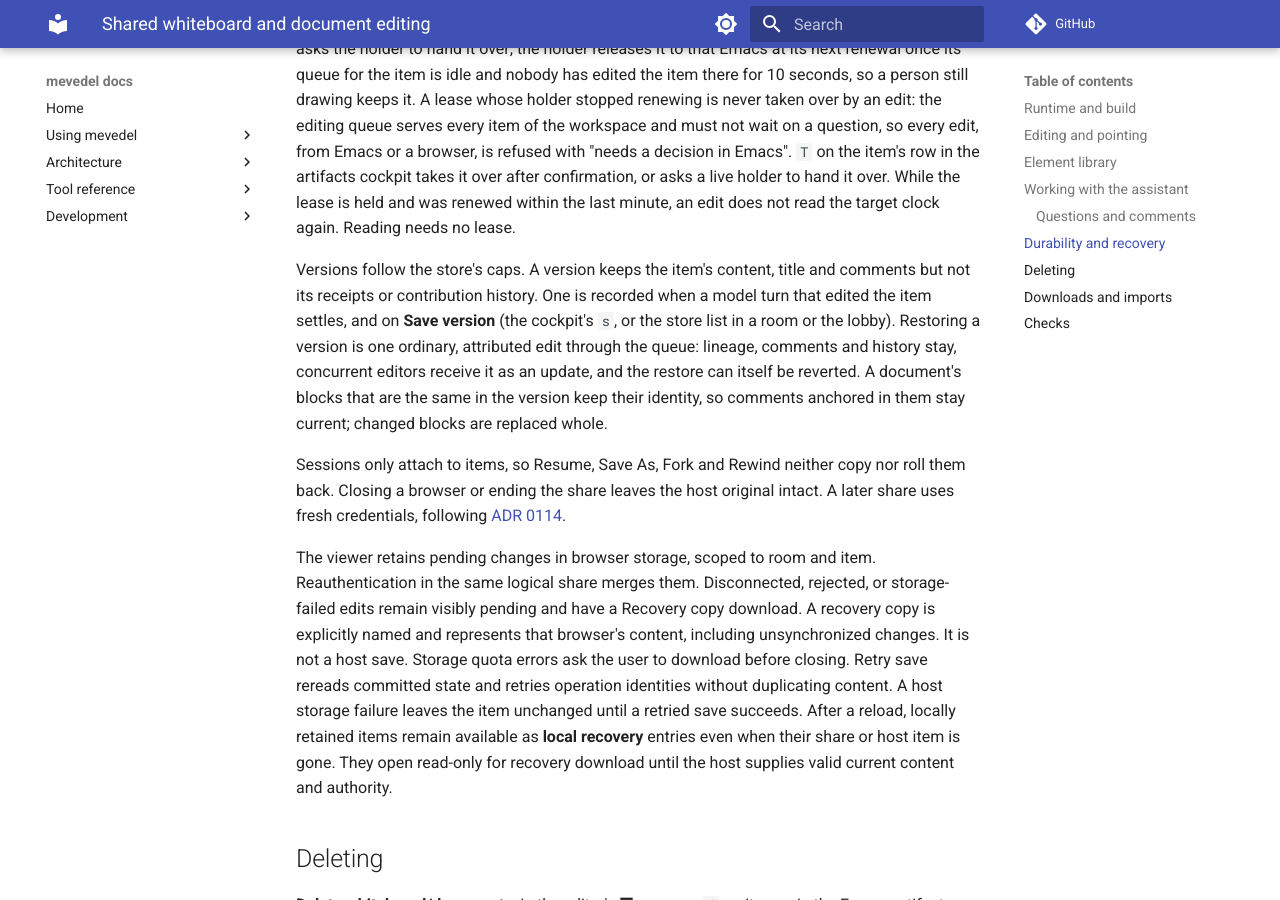
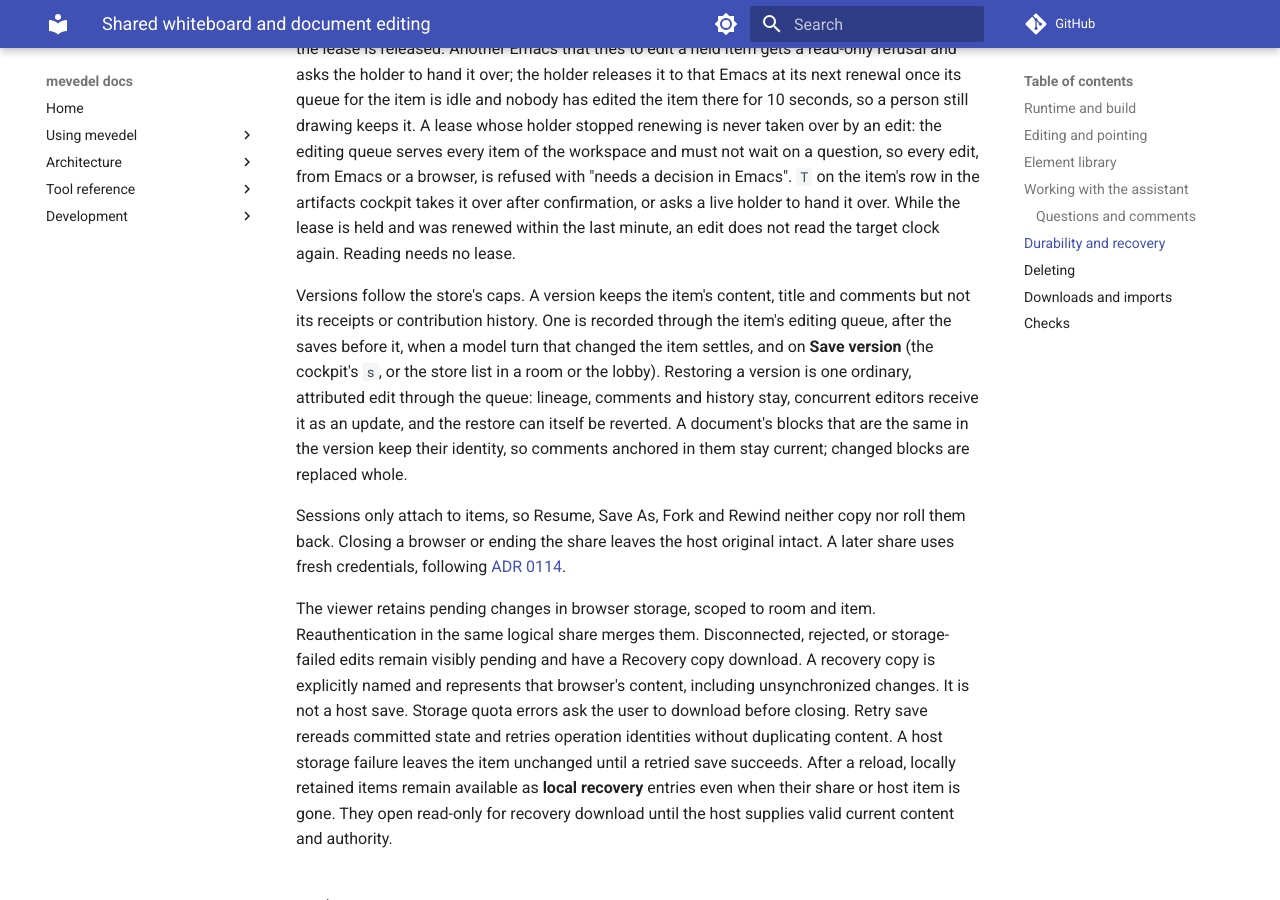
Before and after one commit to FrauH0lle/mevedel, an MkDocs documentation site: the page built from docs/shared-editing.md, in a window 1280 px wide and 900 px high, scrolled down 12503 px. Built offline with MkDocs 1.6.1 and Material for MkDocs 9.7.7, drawn with Linux system fonts in a browser that asks for light colours; comment, search, counter and statistics services are not loaded; some of the changed text lies outside the part shown.

Commit message:
perf(shared-editing): Version a turn's items in the queue from committed state
Every SharedEdit reply noted its item for a version when the turn
settled, including edits that changed nothing, so a turn of no-op
patches recorded copies that pushed real versions out of the 20-version
cap.  The turn-end version then read and parsed the item's whole state,
megabytes of contribution history it immediately discarded, inside
request teardown and outside the queue's check that the store's
connection is idle.

The queue now keeps each item's last committed state, reduced to what a
version holds, and a version reads it while this Emacs still holds the
item; a mutation starting on the item drops it until it commits.  The
turn-end version runs as a queued job, after the saves before it.
`mevedel-shared-editing-save-version' keeps its synchronous contract for
Save version in the cockpit and the browsers, which now also skip the
read.  mevedel-turn.el is unchanged: `mevedel-artifact-store-save-version'
is its only caller and ignores the return value.

benchmark-run, one version of a local 2.7 MB state of small history
objects: reading and reducing it 59 ms and one GC per version; from the
committed state 8 us, no GC.  Over TRAMP the 6.7 MB transfer goes too.

* mevedel-tool-editing.el (mevedel-tool-editing--call): Note an item for
a version only when the edit created it or recorded a contribution.
* mevedel-shared-editing.el (mevedel-shared-editing--version-content):
Replace with...
(mevedel-shared-editing--version-state): ...this, returning the plist.
(mevedel-shared-editing-save-version): Use the committed state while
the lease is held.
(mevedel-shared-editing-save-version-later): New.
(mevedel-shared-editing--runtime): Add `:committed'.
(mevedel-shared-editing--accept): Keep the committed state.
(mevedel-shared-editing--drain): Drop it when a mutation starts; run
the new `version' action.
* mevedel-artifact-store.el (mevedel-artifact-store-save-version):
Version an item through its queue.
* scripts/migrate-artifacts-to-store.el: Follow.
* test/test-mevedel-shared-editing.el
(mevedel-shared-editing-save-version): The committed state serves only
while held.
(mevedel-shared-editing-save-version-later): New test.
* test/test-mevedel-artifact-store.el
(mevedel-artifact-store-save-version): New test.
* test/test-mevedel-tool-editing.el (mevedel-tool-editing-view): A
no-op edit is not noted.
* docs/shared-editing.md: Describe it.

```diff
--- a/docs/shared-editing.md
+++ b/docs/shared-editing.md
@@ -345,7 +345,8 @@
 editing host from committed state, without a browser.
 
 Creating or editing an item attaches it to the model's session. When a turn
-that edited items settles, each of them gets a version in the store.
+that created or changed items settles, each of them gets a version in the
+store; an edit that changed nothing does not count.
 
 `SharedCreate` creates a named item and returns its address. `SharedEdit`
 applies patches, inserts library items, renames, sets a board's background,
@@ -586,7 +587,8 @@
 
 Versions follow the store's caps. A version keeps the item's content, title
 and comments but not its receipts or contribution history. One is recorded
-when a model turn that edited the item settles, and on **Save version** (the
+through the item's editing queue, after the saves before it, when a model
+turn that changed the item settles, and on **Save version** (the
 cockpit's `s`, or the store list in a room or the lobby). Restoring a version
 is one ordinary, attributed edit through the queue: lineage, comments and
 history stay, concurrent editors receive it as an update, and the restore can
```
Also changed, not shown: 7 other files.
